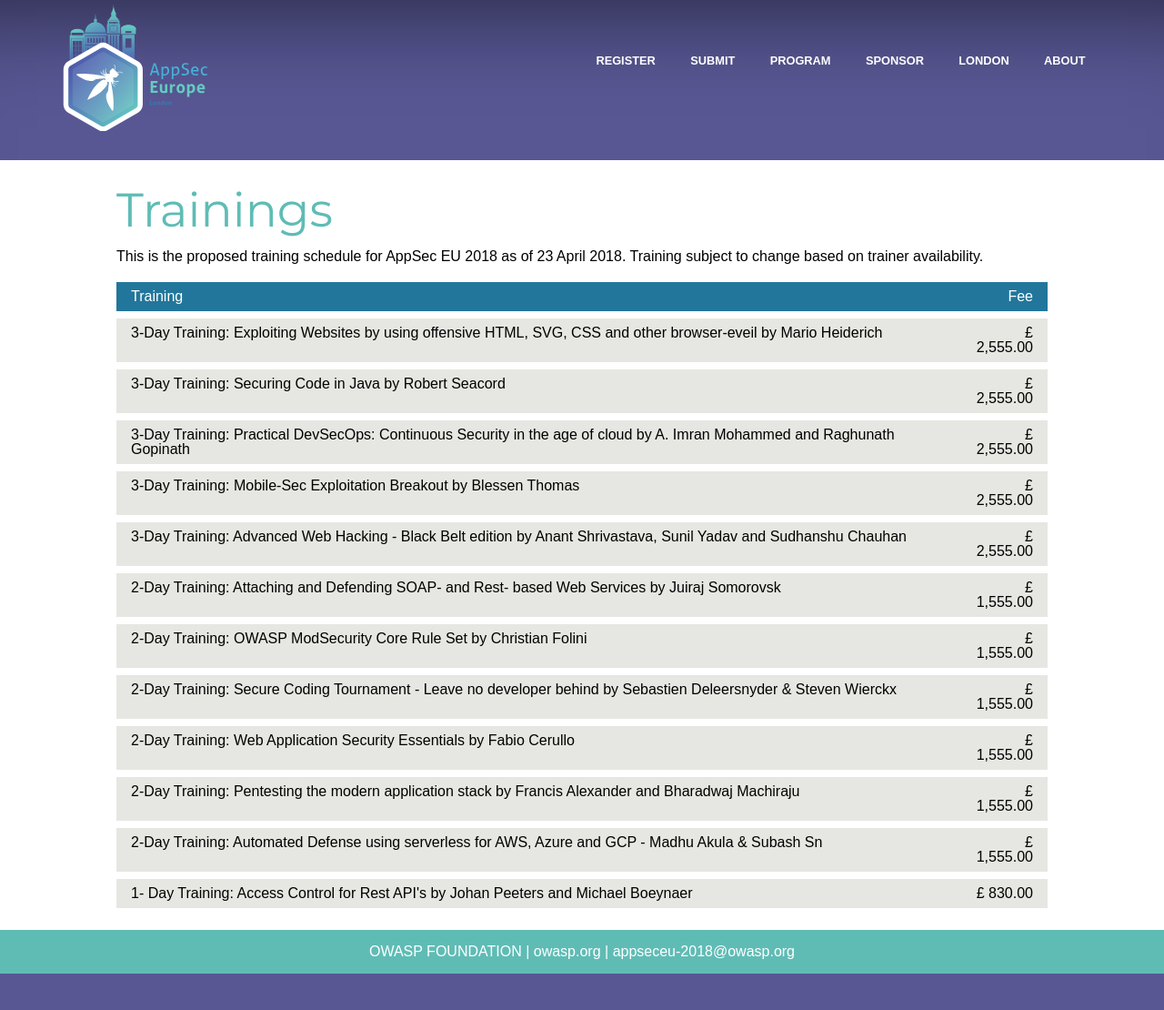
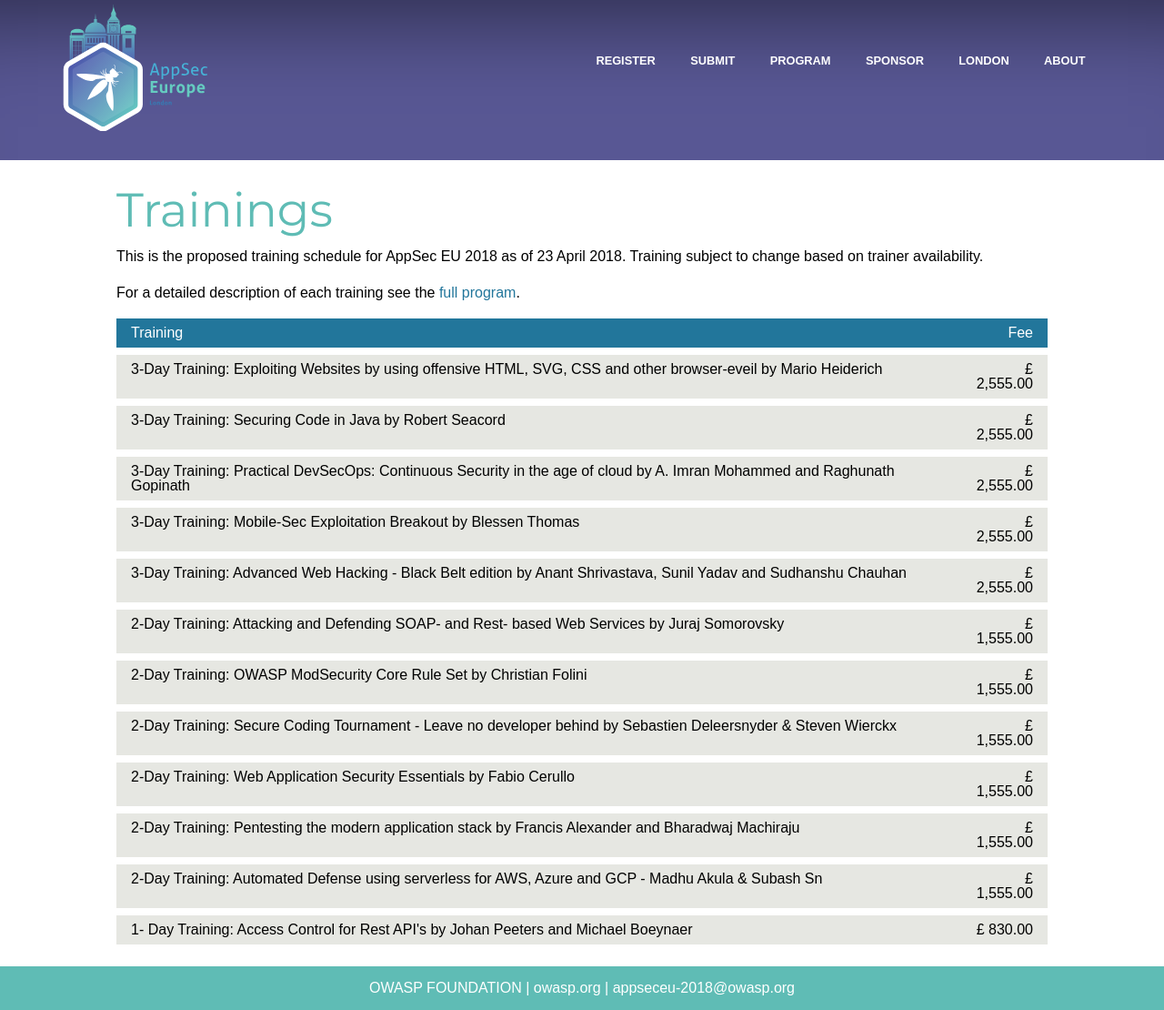
Before and after one commit to OWASP/AppSecEurope2018, a Jekyll site: the page built from program/trainings.md, in a window 1280 px wide. Shown: the whole page at 91% size. Built offline with Jekyll 4.4.1, drawn with Linux system fonts in a browser that asks for light colours; some web fonts are replaced; before the commit the page ends 1070 px from its top, so only the background shows below that.

Commit message:
Training info pointer

```diff
--- a/program/trainings.md
+++ b/program/trainings.md
@@ -5,6 +5,7 @@
 
 This is the proposed training schedule for AppSec EU 2018 as of 23 April 2018. Training subject to change based on trainer availability.
 
+For a detailed description of each training see the [full program](/program/).
 
 <table class="price">
 <thead>
@@ -35,7 +36,7 @@
 	<td>£ 2,555.00</td>
 </tr>
 <tr>
-	<td>2-Day Training: Attaching and Defending SOAP- and Rest- based Web Services by Juiraj Somorovsk</td>
+	<td>2-Day Training: Attacking and Defending SOAP- and Rest- based Web Services by Juraj Somorovsky</td>
 	<td>£ 1,555.00</td>
 </tr>
 <tr>
```
